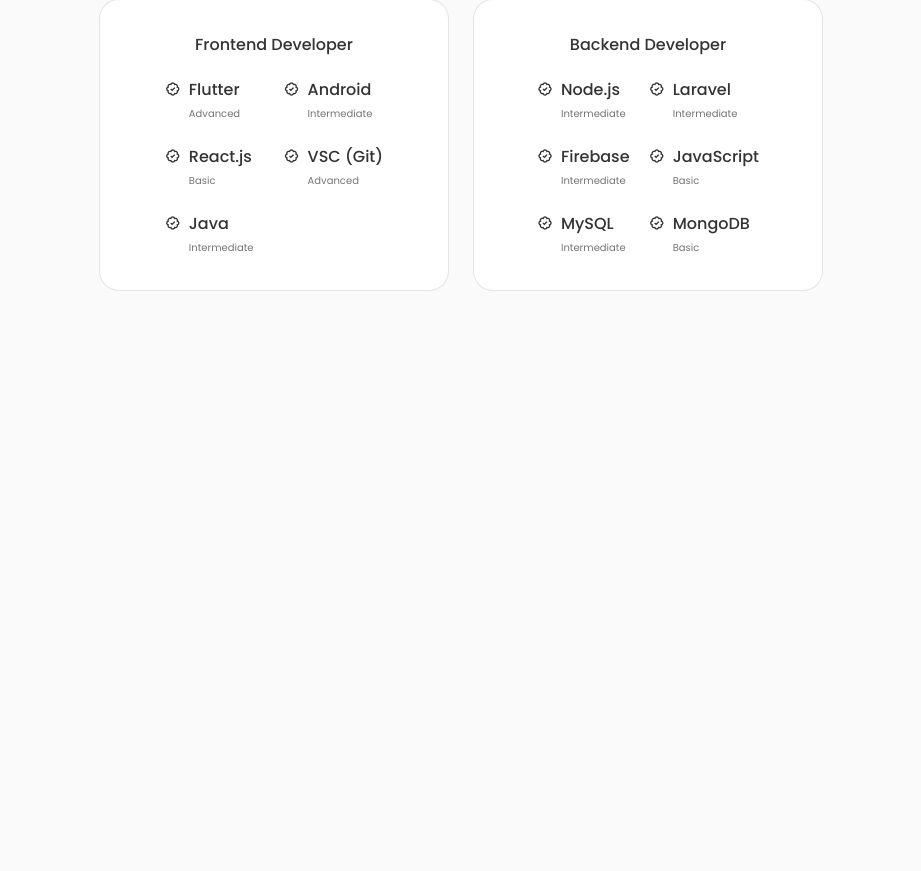
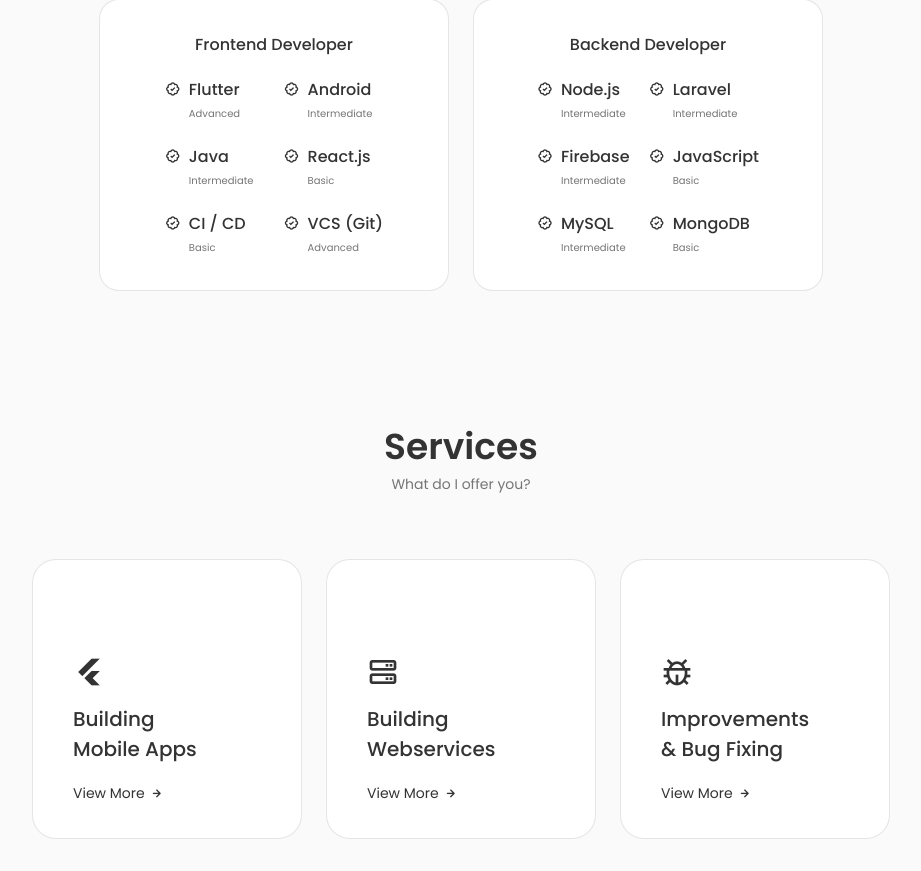
Before and after one commit to alaazamelDev/personal-portfolio, a React (Create React App) app: page / in a window 1280 px wide. Shown: the part 1618-2489 px from the top of the page, without its empty margins (179-1100 px from the left). Before the commit the page ends 1941 px from the top, so only its background shows below. Built offline with nearby package versions, Linux system fonts and the light colour scheme.

Commit message:
feat: completed services section

```diff
--- a/public/index.html
+++ b/public/index.html
@@ -2,7 +2,7 @@
 <html lang="en">
   <head>
     <meta charset="UTF-8" />
-    <link rel="icon" type="image/svg+xml" href="/vite.svg" />
+    <link rel="icon" type="image/svg+xml" href="favicon.ico" />
     <meta name="viewport" content="width=device-width, initial-scale=1.0" />
 
     <!-- =========== BOXICONS =========== -->
--- a/src/App.jsx
+++ b/src/App.jsx
@@ -3,6 +3,7 @@
 import Home from "./components/home/Home";
 import About from "./components/about/About";
 import Skills from "./components/skills/Skills";
+import Services from "./components/services/Services";
 
 // styling
 import "./App.css";
@@ -15,6 +16,7 @@
         <Home />
         <About />
         <Skills />
+        <Services />
       </main>
     </>
   );
--- a/src/components/about/About.jsx
+++ b/src/components/about/About.jsx
@@ -3,7 +3,7 @@
 
 // styling
 import "./about.css";
-import aboutImage from "../../assets/about.jpg";
+import aboutImage from "../../assets/alaa.jpg";
 
 // assets
 import CV from "../../assets/John-Cv.pdf";
--- a/src/components/about/about.css
+++ b/src/components/about/about.css
@@ -8,6 +8,7 @@
     width: 350px;
     border-radius: 1.5rem;
     justify-self: center;
+
 }
 
 .about__info {
@@ -55,7 +56,7 @@
     }
 
     .about__img {
-        width: 220px
+        width: 240px;
     }
 
     .about__box {
--- a/src/components/home/Data.jsx
+++ b/src/components/home/Data.jsx
@@ -55,7 +55,7 @@
           ></path>
         </svg>
       </h1>
-      <h3 className="home__subtitle"> Mobile Developer</h3>
+      <h3 className="home__subtitle"> Full-Stack Mobile Developer</h3>
       <p className="home__description">
         I'm a creative mobile apps developer and software engineering student
         based in Syria, and I'm very passionate and dedicated to my work.
--- a/src/components/home/home.css
+++ b/src/components/home/home.css
@@ -61,7 +61,7 @@
 }
 
 .home__img {
-    background: url(../../assets/profile.jpg);
+    background: url(../../assets/alaa.jpg);
     background-repeat: no-repeat;
     background-size: cover;
     background-position: center;
@@ -178,8 +178,8 @@
 
     .home__img {
         box-shadow: inset 0 0 0 6px rgb(255, 255, 255, 30%);
-        width: 200px;
-        height: 200px;
+        width: 220px;
+        height: 220px;
     }
 
     .home__scroll {
--- /dev/null
+++ b/src/components/services/ServiceCard.jsx
@@ -0,0 +1,64 @@
+import React from "react";
+import { useState } from "react";
+
+const ServiceCard = ({ service }) => {
+  // add line breaks in long titles
+  const brokenTitle = service.title.split("\n").map((str) => <p>{str}</p>);
+  const [showDetails, setShowDetails] = useState(false);
+  return (
+    <div className="services__content">
+      {/* Service Definition */}
+      <div>
+        <i className={service.logo + " services__icon"}></i>
+        <h3 className="services__title">{brokenTitle}</h3>
+      </div>
+      <span
+        className="services__button"
+        onClick={() => {
+          console.log(showDetails);
+          setShowDetails(true);
+        }}
+      >
+        View More
+        <i className="uil uil-arrow-right services__button-icon"></i>
+      </span>
+
+      {/* Service Details Card */}
+      <div
+        className={
+          showDetails ? "active-modal services__modal " : "services__modal"
+        }
+      >
+        <div className="services__modal-content">
+          <i
+            className="uil uil-times services__modal-close"
+            onClick={() => {
+              console.log(showDetails);
+              setShowDetails(false);
+            }}
+          ></i>
+
+          <h3 className="services__modal-title">{service.title}</h3>
+          <p className="services__modal-description">{service.description}</p>
+
+          <ul className="services__modal-services grid">
+            {service.features.map((feature,i) => {
+              return <ServivceFeature feature={feature} />;
+            })}
+          </ul>
+        </div>
+      </div>
+    </div>
+  );
+};
+
+const ServivceFeature = ({ feature }) => {
+  return (
+    <li className="services__modal-service">
+      <i className="uil uil-check-circle service__modal-icon"></i>
+      <p className="services__modal-info">{feature}</p>
+    </li>
+  );
+};
+
+export default ServiceCard;
--- /dev/null
+++ b/src/components/services/Services.jsx
@@ -0,0 +1,128 @@
+import React from "react";
+import ServiceCard from "./ServiceCard";
+
+// styling
+import "./services.css";
+
+const Services = () => {
+  const services = [
+    {
+      id: 1,
+      title: "Building\nMobile Apps",
+      logo: "bx bxl-flutter",
+      description:
+        "Have more than 3 years in building a fully functional, user-friendly mobile apps which works on Android & iOS devices",
+      features: [
+        "Analyzing app requirements.",
+        "Build Responsive & Adaptive user interface.",
+        "Supports Platform Compatibility Android and iOS devices",
+        "Following a clean code architecture.",
+        "Use a sutable state management library.",
+      ],
+    },
+    {
+      id: 2,
+      title: "Building\nWebservices",
+      logo: "bx bx-server",
+      description:
+        "Have a great experience in anayzing system requirements, building a clean database schema and building a RESTful APIs",
+      features: [
+        "Design Entity Relationship Diagrams (ERDs).",
+        "Working with SQL & NoSQL databases.",
+        "Ability to add real-time features to the service.",
+        "Presenting a documentation for the service.",
+      ],
+    },
+    {
+      id: 3,
+      title: "Improvements\n& Bug Fixing",
+      logo: "bx bx-bug",
+      description:
+        "Competent in debugging technichal problems in software systems and fixing them, Also have experience making improvments to existing systems .",
+      features: [
+        "Fix technichal bugs.",
+        "Make customizations on an existing project.",
+        "Add new features to an existing project.",
+      ],
+    },
+  ];
+  return (
+    <section className="services section" id="services">
+      {/* Section Title */}
+      <h2 className="section__title">Services</h2>
+      <span className="section__subtitle">What do I offer you?</span>
+
+      <div className="services__container container grid">
+        {services.map((service, index) => (
+          <ServiceCard key={index} service={service} />
+        ))}
+      </div>
+    </section>
+  );
+};
+
+export default Services;
+
+// service 4 to be added later
+{
+  /*
+        <div className="services__content">
+
+          <div>
+            <i className="bx bxl-visual-studio services__icon"></i>
+            <h3 className="services__title">
+              Software
+              <br />
+              Maintinance
+              <br />& Development
+            </h3>
+          </div>
+          <span className="services__button">
+            View More
+            <i className="uil uil-arrow-right services__button-icon"></i>
+          </span>
+
+
+          <div className="services__modal">
+            <div className="services__modal-content">
+              <i className="uil uil-times services__modal-close"></i>
+
+              <h3 className="services__modal-title">
+                Software Maintinance
+                <br />& Development
+              </h3>
+              <p className="services__modal-description"></p>
+
+              <ul className="services__modal-services grid">
+                <li className="services__modal-service">
+                  <i className="uil uil-check-circle service__modal-icon"></i>
+                  <p className="services__modal-info">
+                    Analyzing app requirements.
+                  </p>
+                </li>
+
+                <li className="services__modal-service">
+                  <i className="uil uil-check-circle service__modal-icon"></i>
+                  <p className="services__modal-info">
+                    Build Responsive & Adaptive user interface.
+                  </p>
+                </li>
+
+                <li className="services__modal-service">
+                  <i className="uil uil-check-circle service__modal-icon"></i>
+                  <p className="services__modal-info">
+                    Supports Android and iOS devices
+                  </p>
+                </li>
+
+                <li className="services__modal-service">
+                  <i className="uil uil-check-circle service__modal-icon"></i>
+                  <p className="services__modal-info">
+                    Test the app to ensure that it works smoothly
+                  </p>
+                </li>
+              </ul>
+            </div>
+          </div>
+        </div>*/
+}
--- /dev/null
+++ b/src/components/services/services.css
@@ -0,0 +1,174 @@
+.services__container {
+    grid-template-columns: repeat(3, 270px);
+    justify-content: center;
+    column-gap: 1.8rem;
+}
+
+.services__content {
+    position: relative;
+    border: 1px solid rgba(0, 0, 0, 0.1);
+    background-color: var(--container-color);
+    border-radius: 1.5rem;
+    padding: 6rem 0 2rem 2.5rem;
+
+}
+
+.services__icon {
+    display: block;
+    font-size: 2rem;
+    color: var(--title-color);
+    margin-bottom: var(--mb-1);
+}
+
+.services__title {
+    font-size: var(--h3-font-size);
+    margin-bottom: var(--mb-1);
+    font-weight: var(--font-medium);
+}
+
+.services__button {
+    color: var(--title-color);
+    font-size: var(--small-font-size);
+    display: inline-flex;
+    align-items: center;
+    column-gap: 0.25rem;
+    cursor: pointer;
+}
+
+.services__button-icon {
+    font-size: 1rem;
+    transition: 0.3s;
+}
+
+.services__button:hover .services__button-icon {
+    transform: translateX(0.25rem);
+}
+
+.services__modal {
+    position: fixed;
+    top: 0;
+    left: 0;
+    right: 0;
+    bottom: 0;
+    background-color: rgba(0, 0, 0, 0.5);
+    z-index: var(--z-modal);
+    justify-content: center;
+    align-items: center;
+    padding: 0 1rem;
+    opacity: 0;
+    visibility: hidden;
+    display: flex;
+    transition: 0.3s;
+
+}
+
+.services__modal-content {
+    width: 500px;
+    position: relative;
+    background-color: var(--container-color);
+    padding: 4.5rem 2.5rem 2.5rem;
+    border-radius: 1.5rem;
+}
+
+.services__modal-close {
+    position: absolute;
+    top: 1.5rem;
+    right: 1.5rem;
+    font-size: 1.5rem;
+    color: var(--title-color);
+    cursor: pointer;
+}
+
+.services__modal-title,
+.services__modal-description {
+    text-align: center;
+}
+
+.services__modal-title {
+    font-size: var(--h3-font-size);
+    font-weight: var(--font-medium);
+    margin-bottom: var(--mb-1);
+}
+
+.services__modal-description {
+    font-size: var(--small-font-size);
+    padding: 0 3.5rem;
+    margin-bottom: var(--mb-2);
+}
+
+.services__modal-services {
+    row-gap: 0.75rem;
+
+}
+
+.services__modal-service {
+    display: flex;
+    align-items: center;
+    column-gap: 0.5rem;
+}
+
+.services__modal-icon {
+    color: var(--title-color);
+    font-size: 1.1rem;
+}
+
+.services__modal-info {
+    font-size: var(--small-font-size);
+}
+
+/* Active Modal */
+.active-modal {
+    opacity: 1;
+    visibility: visible;
+}
+
+/*=============== BREAKPOINTS ===============*/
+/* For large devices */
+@media screen and (max-width: 992px) {
+
+    .services__container {
+        grid-template-columns: repeat(3, 218px);
+
+    }
+}
+
+/* For medium devices */
+@media screen and (max-width: 768px) {
+    .services__container {
+        grid-template-columns: repeat(2, 1fr);
+        justify-content: center;
+        column-gap: 1rem;
+    }
+
+    .services__content {
+        padding: 3rem 0 1.5rem 1.5rem;
+    }
+
+
+    .services__icon {
+        font-size: 1.5rem;
+    }
+}
+
+@media screen and (max-width: 576px) {
+
+    .services__modal-content {
+        padding: 4rem 1.5rem 2.5rem;
+    }
+
+    .services__modal-description {
+        padding: 0;
+    }
+
+}
+
+/* For small devices */
+@media screen and (max-width: 350px) {
+    .services__container {
+        grid-template-columns: max-content;
+    }
+
+    .services__content {
+        padding-right: 6rem;
+    }
+}
--- a/src/components/skills/Frontend.jsx
+++ b/src/components/skills/Frontend.jsx
@@ -24,6 +24,15 @@
             </div>
           </div>
 
+          {/* Java Skill */}
+          <div className="skills__data">
+            <i className="bx bx-badge-check"></i>
+            <div>
+              <h3 className="skills__name">Java</h3>
+              <span className="skills__level">Intermediate</span>
+            </div>
+          </div>
+
           {/* React Skill */}
           <div className="skills__data">
             <i className="bx bx-badge-check"></i>
@@ -37,20 +46,18 @@
           <div className="skills__data">
             <i className="bx bx-badge-check"></i>
             <div>
-              <h3 className="skills__name">VSC (Git)</h3>
+              <h3 className="skills__name">CI / CD</h3>
+              <span className="skills__level">Basic</span>
+            </div>
+          </div>
+
+          <div className="skills__data">
+            <i className="bx bx-badge-check"></i>
+            <div>
+              <h3 className="skills__name">VCS (Git)</h3>
               <span className="skills__level">Advanced</span>
             </div>
           </div>
-
-          {/* Java Skill */}
-          <div className="skills__data">
-            <i className="bx bx-badge-check"></i>
-            <div>
-              <h3 className="skills__name">Java</h3>
-              <span className="skills__level">Intermediate</span>
-            </div>
-          </div>
-
         </div>
       </div>
     </div>
```
Also changed, not shown: 1 other file (tests, documents, lock files or other folders).
